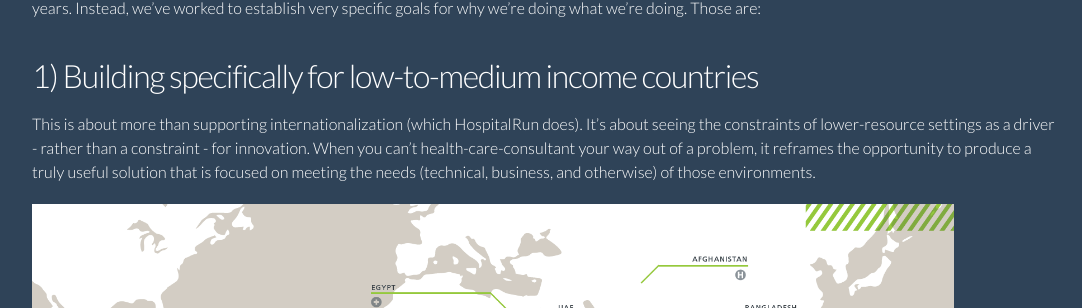
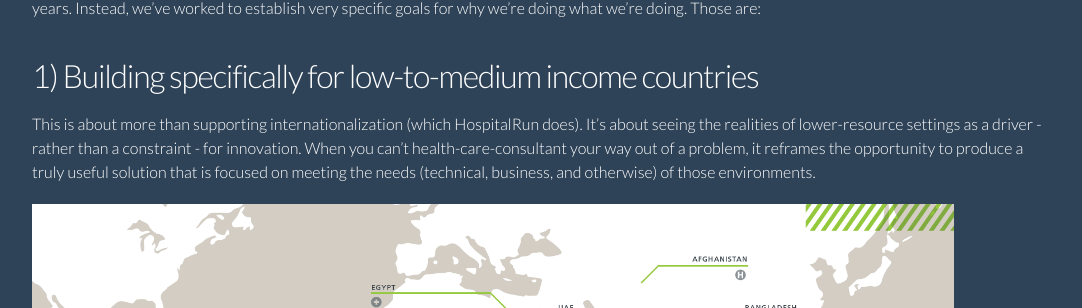
Before and after one commit to HospitalRun/hospitalrun.io, a Jekyll site: the page built from _posts/2016-06-03-why-hospitalrun.markdown, in a window 1280 px wide and 900 px high, scrolled down 6572 px. Shown: the part 146-454 px from the top of the window, without its empty margins (96-1178 px from the left). Built offline with Jekyll 4.4.1, drawn with Linux system fonts in a browser that asks for light colours.

Commit message:
repeated word

```diff
--- a/_includes/home/product-summary.html
+++ b/_includes/home/product-summary.html
@@ -49,7 +49,7 @@
     <div class="why-hospitalrun">
 
       <blockquote>
-        <h2>"It's about seeing the constraints of lower-resource settings as a driver - rather than a constraint - for innovation."</h2>
+        <h2>"It's about seeing the realities of lower-resource settings as a driver - rather than a constraint - for innovation."</h2>
       </blockquote>
 
       <p class="read-more"><a href="/blog/2016/06/why-hospitalrun/">{% include icons/icon-octicon-file.html %} Read more</a> about why we made HospitalRun.</p>
--- a/_posts/2016-06-03-why-hospitalrun.markdown
+++ b/_posts/2016-06-03-why-hospitalrun.markdown
@@ -116,7 +116,7 @@ In September of that year, we did the first early (probably too early) deploymen
 But we were not interested in just running the flavor-of-the-year open source health project, merely choosing today's "cool tools" and fading out in 3-4 years. Instead, we've worked to establish very specific goals for why we're doing what we're doing. Those are:
 
 ## 1) Building specifically for low-to-medium income countries
-This is about more than supporting internationalization (which HospitalRun does). It's about seeing the constraints of lower-resource settings as a driver - rather than a constraint - for innovation. When you can't health-care-consultant your way out of a problem, it reframes the opportunity to produce a truly useful solution that is focused on meeting the needs (technical, business, and otherwise) of those environments.
+This is about more than supporting internationalization (which HospitalRun does). It's about seeing the realities of lower-resource settings as a driver - rather than a constraint - for innovation. When you can't health-care-consultant your way out of a problem, it reframes the opportunity to produce a truly useful solution that is focused on meeting the needs (technical, business, and otherwise) of those environments.
 
 <p>
   <img src="/img/CURE_Map_June15-1.png" width="90%" alt="Environments like the places CURE and thousands of other health care providers serve can't afford Western solutions on multiple levels" /><br/>
```
